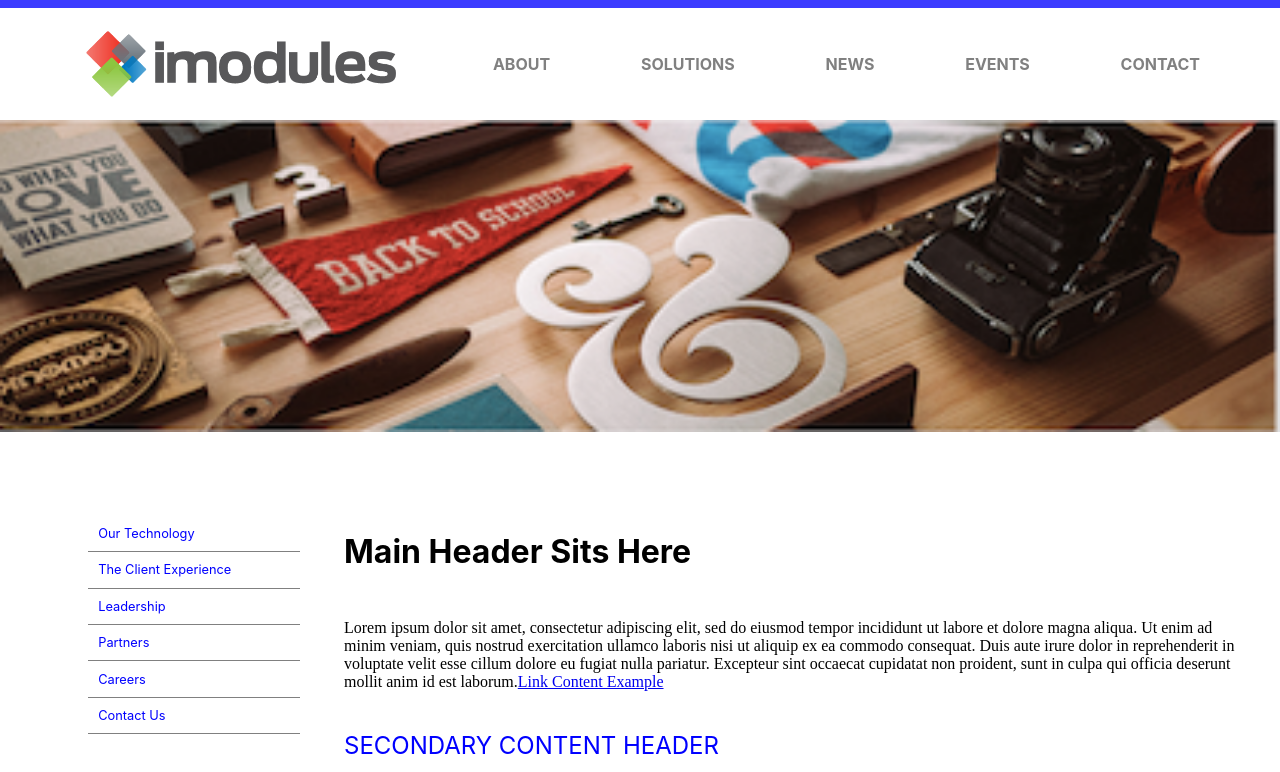
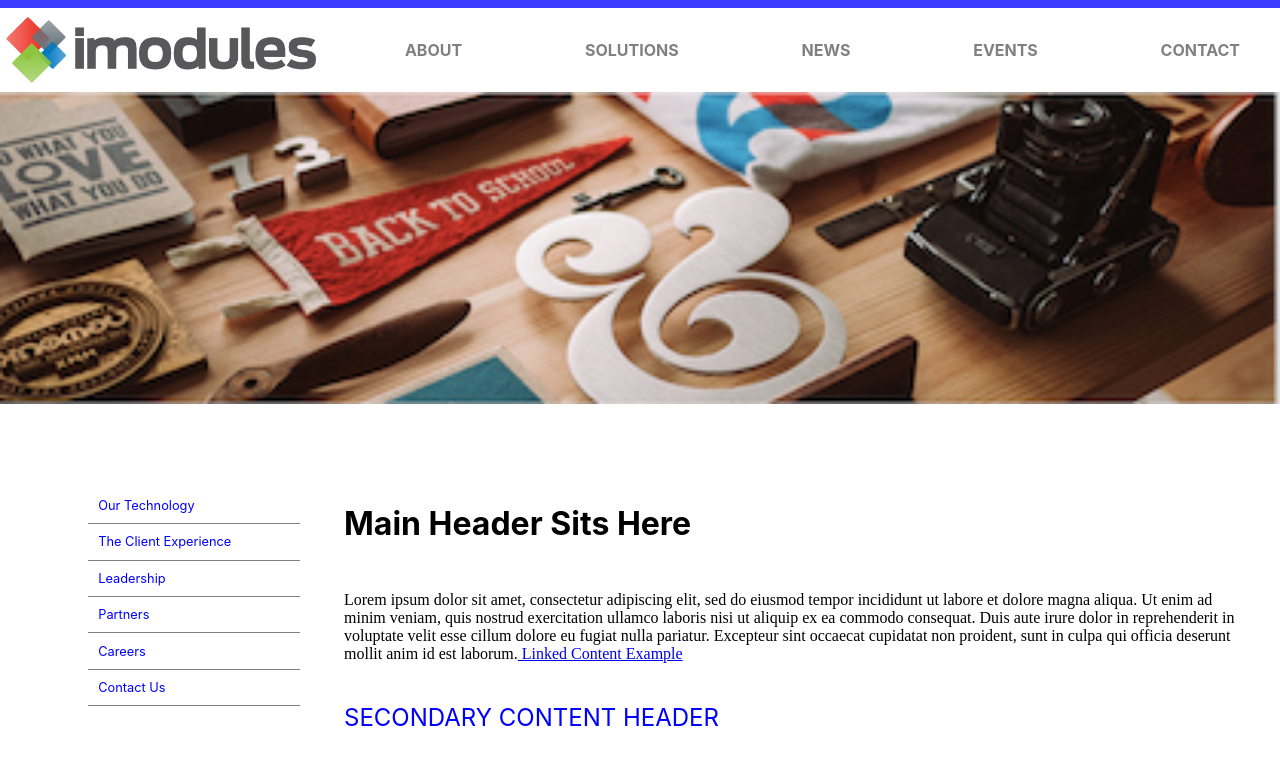
Before and after one commit to Alexiskjg16/iModulesTest, a React (Create React App) app: page / in a window 1280 px wide. Shown: the top 772 px of the page. Built offline with nearby package versions, Linux system fonts and the light colour scheme.

Commit message:
fixed dropdown menu

```diff
--- a/src/App.css
+++ b/src/App.css
@@ -14,11 +14,38 @@
   justify-content: space-between;
   border-top: 0.5em solid rgb(60, 60, 255);
   text-transform: uppercase;
-  padding: 1em 5em;
+}
+
+.dropdowncontent {
+  position: absolute;
+  padding-bottom: 4em;
+  z-index: 100;
+}
+
+.fakeLink {
+  display: flex;
+  flex-direction: column;
+  flex-wrap: wrap;
+  font-family: 'Times New Roman', Times, serif;
+  font-size: 1em;
+  width: 15em;
+  padding-bottom: .5em;
+  padding-top: .5em;
+  padding-left: 1em;
+  padding-right: 3em;
+  text-align: left;
+  color: white;
+  background-color:rgba(77, 76, 76, 0.9);
+  border: none;
+  text-decoration: none;
+  position: relative;
+  float: none;
 }
 
 .specificNav:hover {
-  color: green;
+  color: rgb(1, 180, 1);
+  border-bottom: .5em solid rgb(1, 180, 1);
+  display: inherit;
 
 }
 
@@ -26,6 +53,10 @@
   text-decoration: none;
   color: grey;
   font-weight: bold;
+  padding-bottom: 2em;
+  padding-top: 2em;
+  padding-left: 2.5em;
+  padding-right: 2.5em;
 }
 
 .headerImg {
@@ -152,3 +183,10 @@
   padding: 0.5em;
   font-size: .5em;
 }
+
+@media (min-height: 1024px), (min-width: 768px) {
+  .App-Header {
+    display: flex;
+    flex-direction: column;
+  }
+}
--- a/src/App.js
+++ b/src/App.js
@@ -8,6 +8,20 @@ import image3 from './Images/image3.png';
 import imoduleslogo from './Images/imodules-logo.png';
 
 class App extends Component {
+  constructor() {
+    super ();
+    this.state = {
+      showMenu: false,
+    }
+  }
+  showMyMenu =(event) => {
+    event.preventDefault();
+
+    this.setState({
+      showMenu: !this.state.showMenu,
+    });
+  }
+
   render() {
     return (
       <Router>
@@ -15,7 +29,16 @@ class App extends Component {
         <nav className="App-header">
           <img src={imoduleslogo} alt="iModules Logo" className="logoTag"/>
             <Link to="/" className="specificNav">About</Link>
-            <Link to="/" className="specificNav">Solutions</Link>
+               <section>
+             <Link to="/" className="specificNav" onMouseOver={this.showMyMenu} onMouseOut={this.showMyMenu}>Solutions</Link>
+             {this.state.showMenu && <div className="dropdowncontent">
+               <button className="fakeLink">Child Page One</button>
+               <button className="fakeLink">Child Page Two</button>
+               <button className="fakeLink">Child Page Three Has A Much Longer Title</button>
+               <button className="fakeLink">Child Page Four</button>
+              </div> }
+             </section>
+
             <Link to="/" className="specificNav">News</Link>
             <Link to="/" className="specificNav">Events</Link>
             <Link to="/" className="specificNav">Contact</Link>
@@ -36,7 +59,7 @@ class App extends Component {
             magna aliqua. Ut enim ad minim veniam, quis nostrud exercitation ullamco laboris nisi ut aliquip ex ea commodo
             consequat. Duis aute irure dolor in reprehenderit in voluptate velit esse cillum dolore eu fugiat nulla pariatur.
             Excepteur sint occaecat cupidatat non proident, sunt in culpa qui officia deserunt mollit anim id est laborum.
-            <Link to="/">Link Content Example</Link></p>
+            <Link to="/"> Linked Content Example</Link></p>
           <p id="secondaryHeader">SECONDARY CONTENT HEADER</p>
           <p className="LoremPart">Lorem ipsum dolor sit amet, consectetur adipiscing elit, sed do eiusmod tempor incididunt ut labore et dolore
             magna aliqua. Ut enim ad minim veniam, quis nostrud exercitation ullamco laboris nisi ut aliquip ex ea commodo
```
